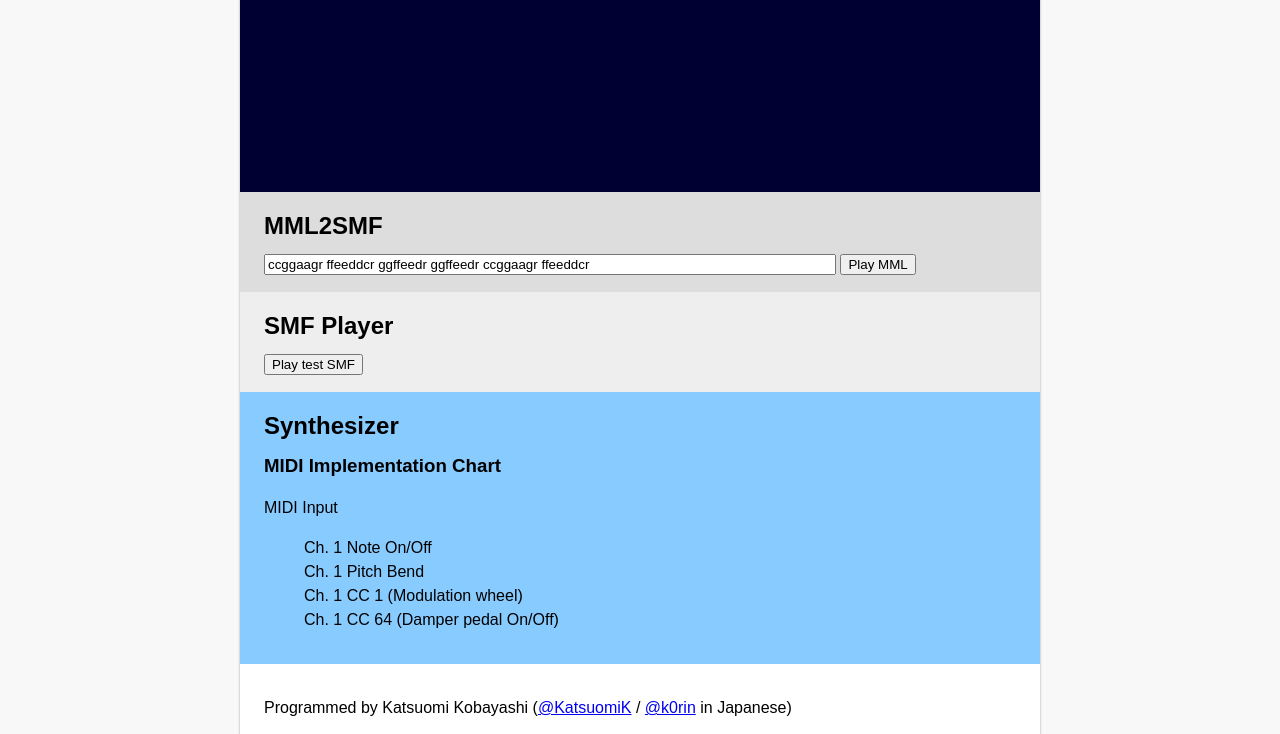
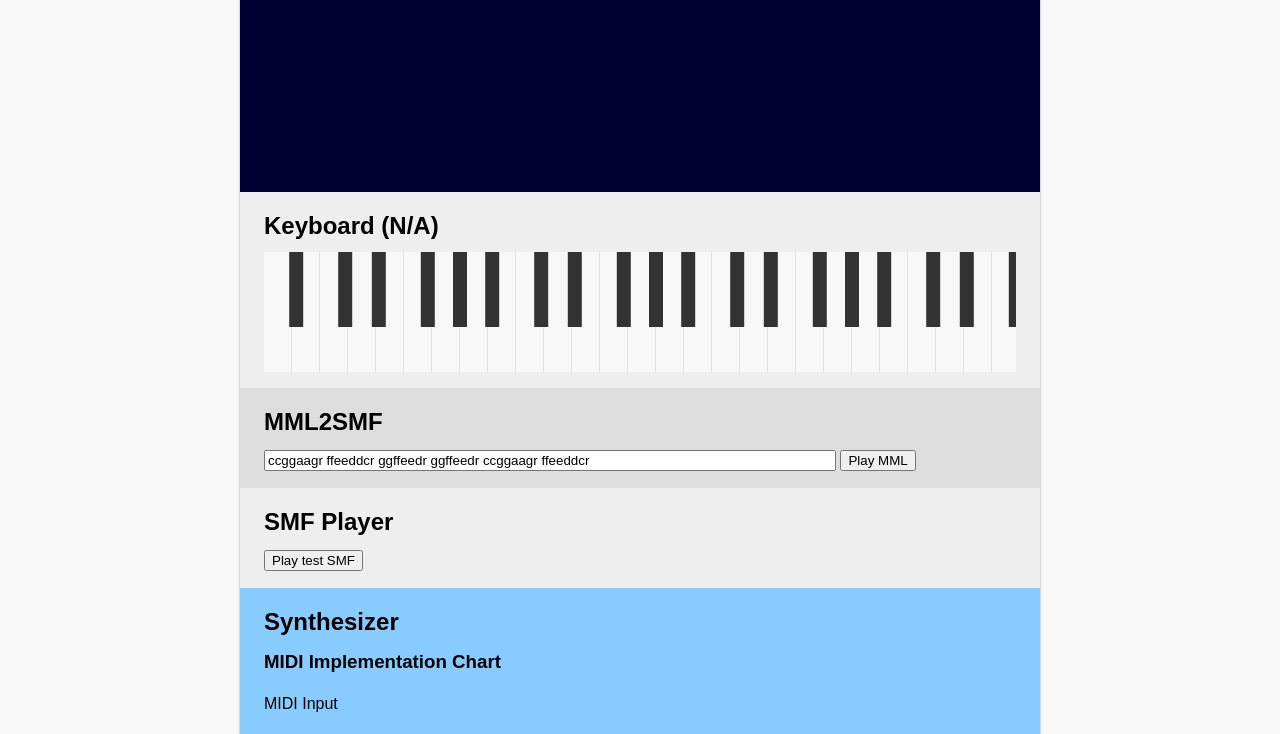
Before and after one commit to korinVR/synthesis.js, a website with bundled scripts: page index.html in a window 1280 px wide. Shown: the part 366-1100 px from the top of the page. Built offline with nearby package versions, Linux system fonts and the light colour scheme.

Commit message:
Draw keyboard

```diff
--- a/index.html
+++ b/index.html
@@ -55,6 +55,16 @@
 		#mml2smf {
 			background-color: #DDD;
 		}
+
+		#virtual-keyboard {
+			background-color: #EEE;
+		}
+
+		#keyboard {
+			width: 100%;
+			height: 120px;
+			overflow: hidden;
+		}
 	</style>
 </head>
 <body>
@@ -72,6 +82,12 @@
 		</div>
 
 		<pre id="debug"></pre>
+
+		<div class="rack" id="virtual-keyboard">
+			<h2>Keyboard (N/A)</h2>
+			<div id="keyboard">
+			</div>
+		</div>
 
 		<div class="rack" id="mml2smf">
 			<h2>MML2SMF</h2>
--- a/package.json
+++ b/package.json
@@ -7,7 +7,7 @@
   "license": "MIT",
   "scripts": {
     "build": "browserify src/main.js | uglifyjs > build/output.js",
-    "start": "browser-sync start --server --files \"index.html, build/**\" --reload-delay 200",
+    "start": "browser-sync start --server --no-ghost-mode --files \"index.html, build/**\" --reload-delay 200",
     "watch": "parallelshell \"watchify src/main.js -o build/output.js --debug --verbose --delay 50\" \"npm start\"",
     "test": "mocha --compilers js:babel/register"
   },
--- a/src/VirtualKeyboard.js
+++ b/src/VirtualKeyboard.js
@@ -23,6 +23,8 @@ export default class VirtualKeyboard {
 		document.body.addEventListener("keyup", evemt => this.onKeyUp(event));
 
 		this.damperPedal = false;
+
+		this.createKeyboard();
 	}
 
 	onKeyDown(event) {
@@ -38,7 +40,7 @@ export default class VirtualKeyboard {
 		let note = this.key2note[event.keyCode];
 		if (this.keyState[note] === false) {
 			this.keyState[note] = true;
-			this.synthesizer.processMIDIMessage([0x90, note, 96]);
+			this.noteOn(note);
 		}
 	}
 
@@ -51,7 +53,96 @@ export default class VirtualKeyboard {
 		let note = this.key2note[event.keyCode];
 		if (this.keyState[note] === true) {
 			this.keyState[note] = false;
-			this.synthesizer.processMIDIMessage([0x80, note, 96]);
+			this.noteOff(note);
+		}
+	}
+
+	noteOn(note, velocity = 96) {
+		this.synthesizer.processMIDIMessage([0x90, note, velocity]);
+	}
+
+	noteOff(note) {
+		this.synthesizer.processMIDIMessage([0x80, note, 0]);
+	}
+
+	createKeyboard() {
+		const KEY_LENGTH = 120;
+
+		let parent = document.getElementById("keyboard");
+
+		let canvas = document.createElement("canvas");
+		canvas.setAttribute("width", "1000");
+		canvas.setAttribute("height", "" + KEY_LENGTH);
+		parent.appendChild(canvas);
+
+		const KEYS = [
+			{ dx: 0.4, black: false },	// C
+			{ dx: 0.6, black: true },	// C#
+			{ dx: 0.6, black: false },	// D
+			{ dx: 0.4, black: true },	// D#
+			{ dx: 1.0, black: false },	// E
+			{ dx: 0.35, black: false },	// F
+			{ dx: 0.65, black: true },	// F#
+			{ dx: 0.5, black: false },	// G
+			{ dx: 0.5, black: true },	// G#
+			{ dx: 0.65, black: false },	// A
+			{ dx: 0.35, black: true },	// A#
+			{ dx: 1.0, black: false }	// B
+		];
+
+		let wholeToneInterval = 28; // pixel
+
+		let context = canvas.getContext("2d");
+
+		const LOWEST_NOTE = 21;
+		const HIGHEST_NOTE = 21 + 88;
+		const START_KEY = 9;
+
+		// draw white keys
+		let x = 0.5;
+		let key = START_KEY;
+
+		for (let note = LOWEST_NOTE; note < HIGHEST_NOTE; note++) {
+			if (!KEYS[key].black) {
+				let center = x * wholeToneInterval;
+				let width = wholeToneInterval;
+				let height = KEY_LENGTH;
+
+				context.fillStyle = "#F8F8F8";
+				context.fillRect(center - width / 2, 0, width, height);
+
+				context.lineWidth = 0.5;
+				context.strokeStyle = "#CCC";
+				context.beginPath();
+				context.moveTo(center - width / 2 - 0.5, 0);
+				context.lineTo(center - width / 2 - 0.5, KEY_LENGTH);
+				context.stroke();
+			}
+
+			x += KEYS[key].dx;
+			if (++key >= KEYS.length) {
+				key = 0;
+			}
+		}
+
+		// draw black keys
+		x = 0.5;
+		key = START_KEY;
+
+		for (let note = LOWEST_NOTE; note < HIGHEST_NOTE; note++) {
+			if (KEYS[key].black) {
+				let center = x * wholeToneInterval;
+				let width = wholeToneInterval * 0.5;
+				let height = KEY_LENGTH * 0.625;
+
+				context.fillStyle = "#333";
+				context.fillRect(center - width / 2, 0, width, height);
+			}
+
+			x += KEYS[key].dx;
+			if (++key >= KEYS.length) {
+				key = 0;
+			}
 		}
 	}
 }
```
